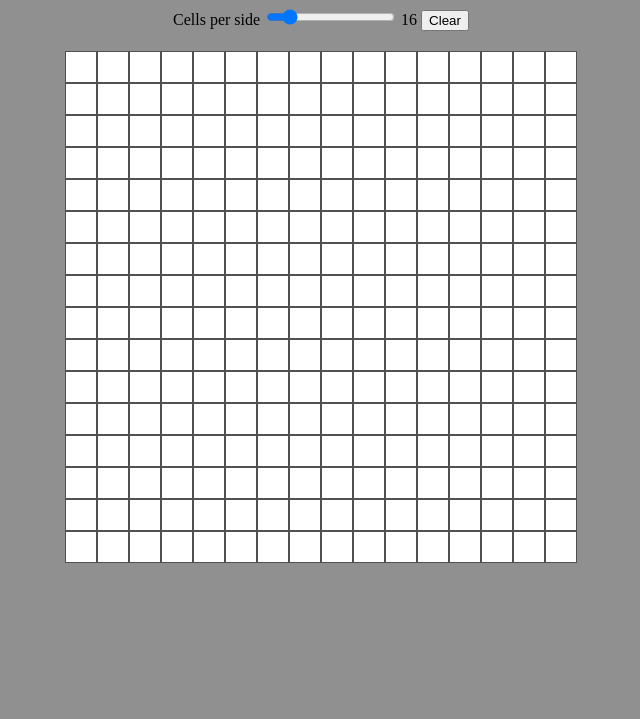
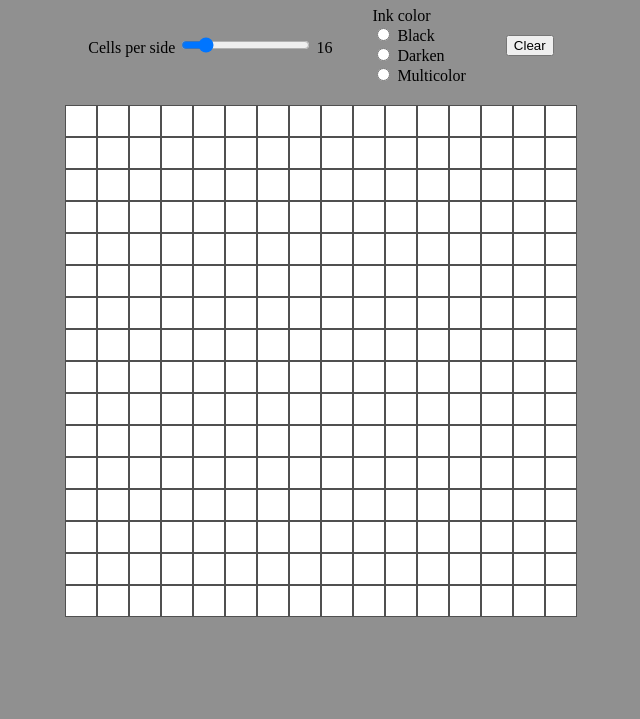
Before and after one commit to CaoMinhTu/Etch-a-Sketch, a plain HTML site: page index.html in a window 1280 px wide. Shown: the part 81-800 px from the top of the page, without its empty margins (319-959 px from the left). Drawn offline with Linux system fonts and the light colour scheme.

Commit message:
Add radio buttons for selecting ink color

```diff
--- a/index.html
+++ b/index.html
@@ -10,10 +10,23 @@
 <body>
     <h1>Etch-A-Sketch</h1>
     <div id="control-up">
-        <label for="cells-per-side">Cells per side</label>
-        <input type="range" id="cells-per-side" name="cells-per-side" min="2" max="100" value="16">
-        <label id="lbl-cells-per-side">10</label>
-        <input type="button" id="clear" value="Clear">
+        <div class="col-1">
+            <label for="cells-per-side">Cells per side</label>
+            <input type="range" id="cells-per-side" name="cells-per-side" min="2" max="100" value="16">
+            <label id="lbl-cells-per-side">10</label>
+        </div>
+        <div class="col-2">
+            <p>Ink color</p>
+            <input type="radio" id="black" name="ink-color" value="black">
+            <label for="black">Black</label><br>
+            <input type="radio" id="darken" name="ink-color" value="darken">
+            <label for="darken">Darken</label><br>
+            <input type="radio" id="multicolor" name="ink-color" value="multicolor">
+            <label for="multicolor">Multicolor</label>
+        </div>
+        <div class="col-3">
+            <input type="button" id="clear" value="Clear">
+        </div>
     </div>
     <div id="grid">
     </div>
--- a/style.css
+++ b/style.css
@@ -7,6 +7,19 @@ body {
     flex-direction: column;
     align-items: center;
     background-color: #909090;
+}
+
+#control-up {
+    display: flex;
+    align-items: center;
+}
+
+.col-2 {
+    margin: 0px 40px;
+}
+
+.col-2 p {
+    margin: 0px 0px;
 }
 
 #grid {
```
